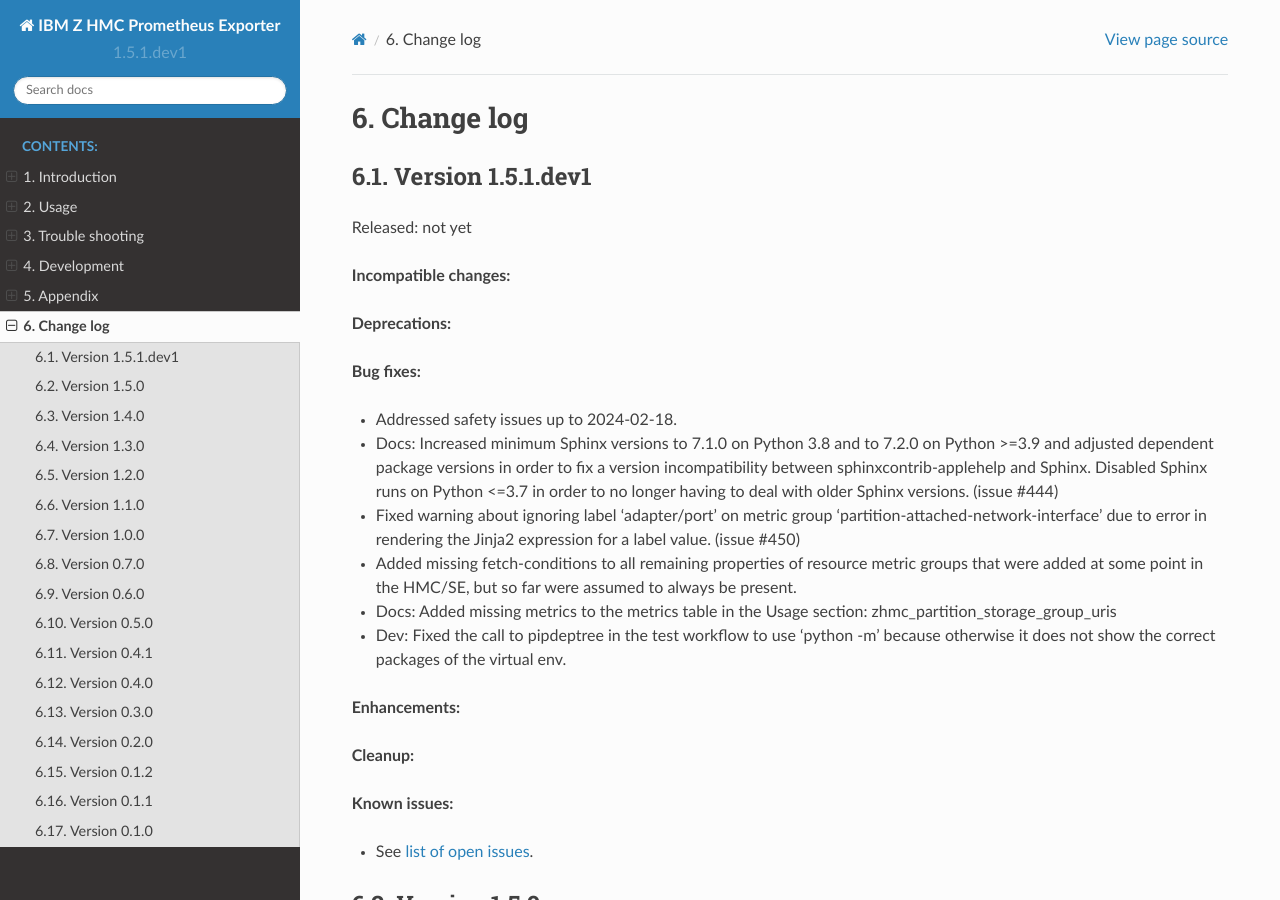
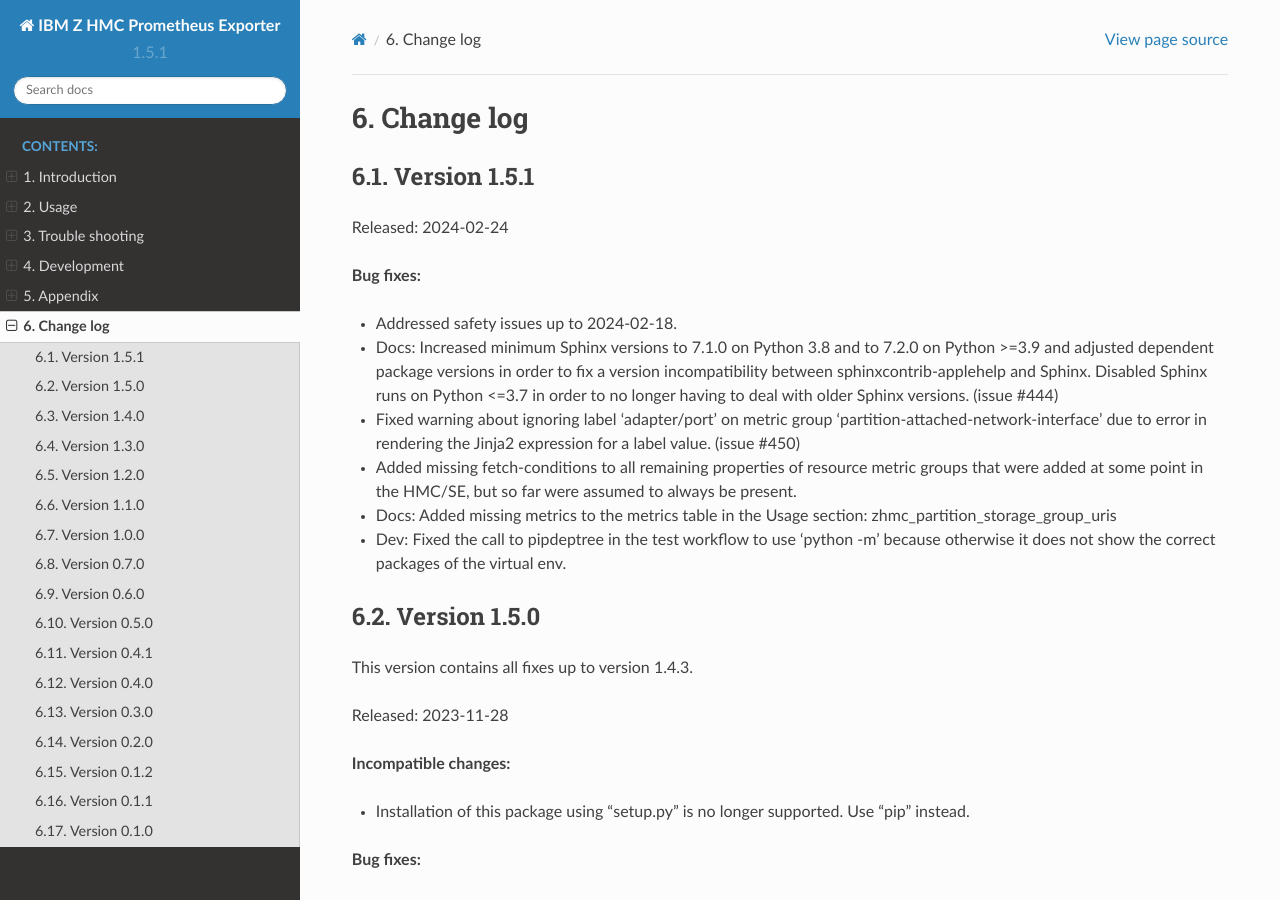
Before and after one commit to zhmcclient/zhmc-prometheus-exporter, a Sphinx documentation site: the page built from docs/changes.rst, in a window 1280 px wide and 900 px high. Built offline with Sphinx 7.4.7 and the Read the Docs theme 2.0.0, drawn with Linux system fonts in a browser that asks for light colours.

Commit message:
Release 1.5.1
Signed-off-by: Andreas Maier <maiera@de.ibm.com>

```diff
--- a/docs/changes.rst
+++ b/docs/changes.rst
@@ -17,14 +17,10 @@
 ----------
 
 
-Version 1.5.1.dev1
-^^^^^^^^^^^^^^^^^^
+Version 1.5.1
+^^^^^^^^^^^^^
 
-Released: not yet
-
-**Incompatible changes:**
-
-**Deprecations:**
+Released: 2024-02-24
 
 **Bug fixes:**
 
@@ -49,16 +45,6 @@
 
 * Dev: Fixed the call to pipdeptree in the test workflow to use 'python -m'
   because otherwise it does not show the correct packages of the virtual env.
-
-**Enhancements:**
-
-**Cleanup:**
-
-**Known issues:**
-
-* See `list of open issues`_.
-
-.. _`list of open issues`: https://github.com/zhmcclient/zhmc-prometheus-exporter/issues
 
 
 Version 1.5.0
--- a/zhmc_prometheus_exporter/_version.py
+++ b/zhmc_prometheus_exporter/_version.py
@@ -25,4 +25,4 @@
 #:
 #: * "M.N.P.dev1": A not yet released version M.N.P
 #: * "M.N.P": A released version M.N.P
-__version__ = '1.5.1.dev1'
+__version__ = '1.5.1'
```
